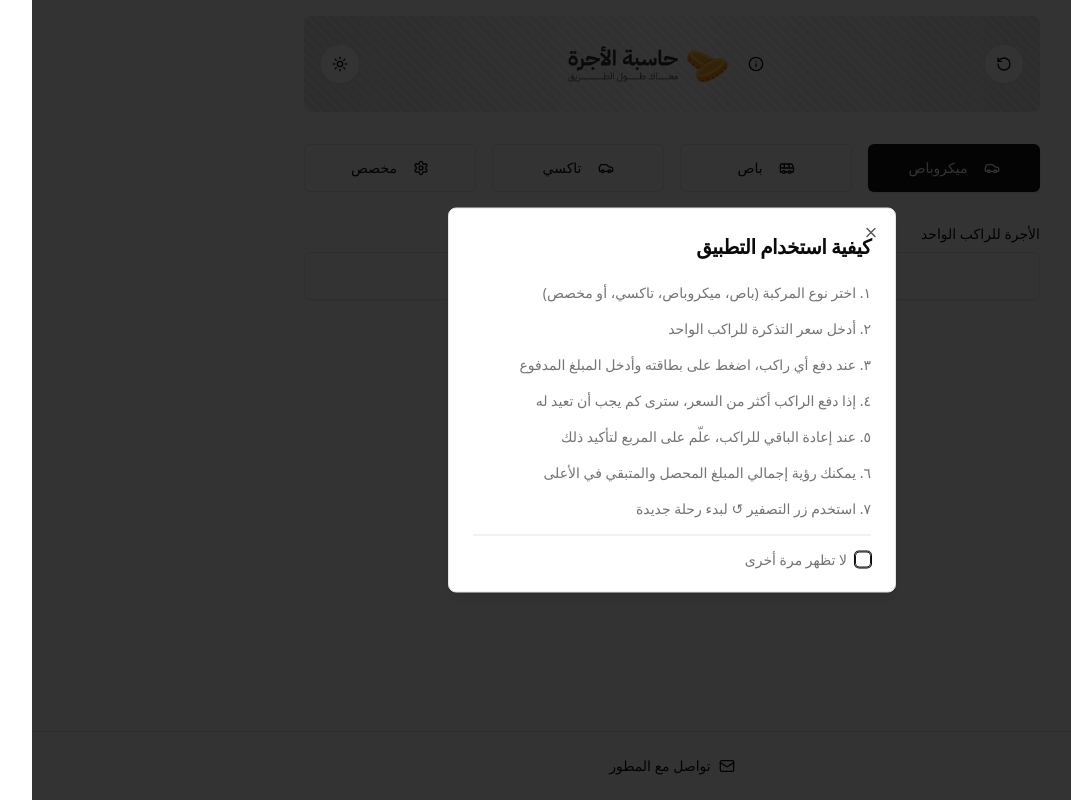
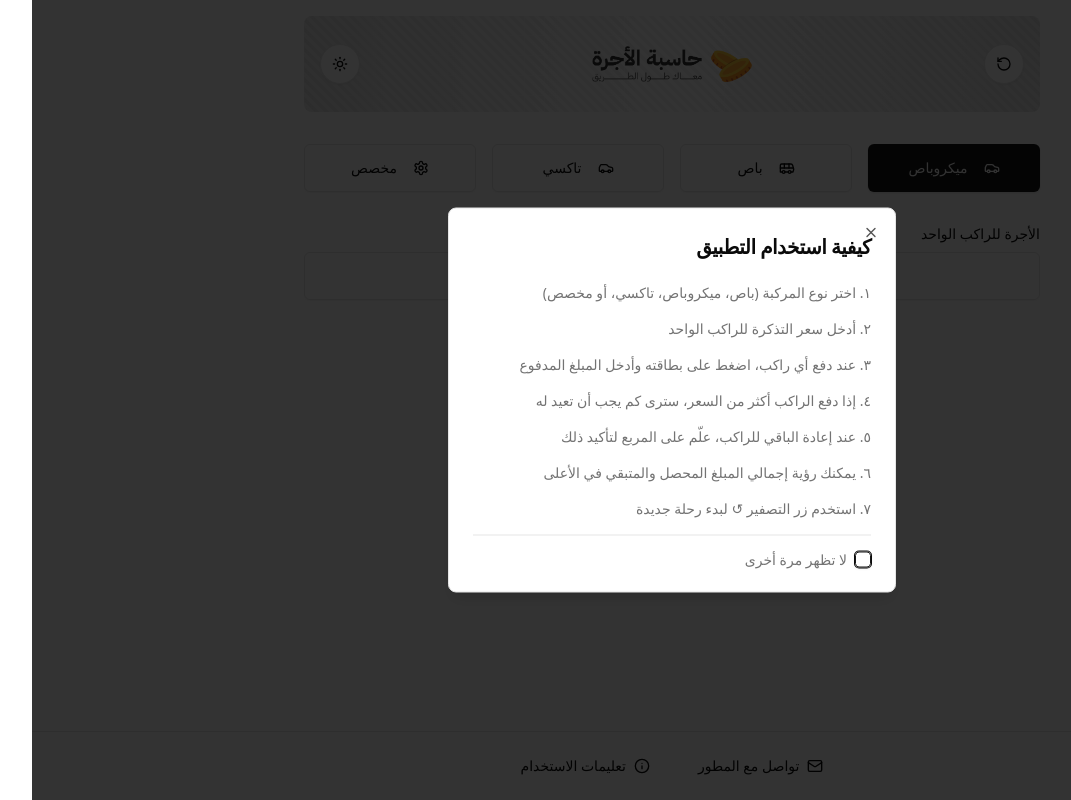
Before and after one commit to omarnazih/alojra, a Next.js app: page / in a window 1280 px wide. Shown: the whole page, without its empty margins (50-1121 px from the left). Built offline with nearby package versions, Linux system fonts and the light colour scheme.

Commit message:
ux enahcmnets

```diff
--- a/app/page.tsx
+++ b/app/page.tsx
@@ -318,18 +318,6 @@ export default function Home() {
             <RotateCcw className="h-4 w-4" />
           </Button>
           <div className="flex items-center gap-2 relative z-10">
-            <Button
-              variant="ghost"
-              size="icon"
-              onClick={() => {
-                trackEvent('instructions_opened');
-                setIsAutoOpened(false);
-                setInstructionsOpen(true);
-              }}
-              className="h-10 w-10 rounded-full"
-            >
-              <Info className="h-4 w-4" />
-            </Button>
             <div className="relative w-40 h-16">
               <Image
                 src="/logo-light.png"
@@ -609,7 +597,13 @@ export default function Home() {
           </DialogContent>
         </Dialog>
       </main>
-      <Footer />
+      <Footer
+        onInstructionsClick={() => {
+          trackEvent('instructions_opened');
+          setIsAutoOpened(false);
+          setInstructionsOpen(true);
+        }}
+      />
     </>
   );
 }
--- a/components/footer.tsx
+++ b/components/footer.tsx
@@ -1,14 +1,18 @@
 import { Button } from "@/components/ui/button";
-import { Mail } from "lucide-react";
+import { Mail, Info } from "lucide-react";
 
-export function Footer() {
+interface FooterProps {
+  onInstructionsClick: () => void;
+}
+
+export function Footer({ onInstructionsClick }: FooterProps) {
   const handleContactClick = () => {
     window.location.href = "mailto:omarnazihcs@gmail.com";
   };
 
   return (
     <footer className="fixed bottom-0 left-0 right-0 p-4 bg-background border-t">
-      <div className="container mx-auto flex justify-center">
+      <div className="container mx-auto flex justify-center gap-4">
         <Button
           variant="ghost"
           onClick={handleContactClick}
@@ -17,6 +21,14 @@ export function Footer() {
           <Mail className="h-4 w-4" />
           تواصل مع المطور
         </Button>
+        <Button
+          variant="ghost"
+          onClick={onInstructionsClick}
+          className="gap-2"
+        >
+          <Info className="h-4 w-4" />
+          تعليمات الاستخدام
+        </Button>
       </div>
     </footer>
   );
--- a/config/metadata.ts
+++ b/config/metadata.ts
@@ -4,7 +4,7 @@ export const siteConfig = {
   name: 'حاسبة الأجرة',
   description: 'تطبيق لحساب أجرة المواصلات العامة وتتبع دفعات الركاب',
   url: 'https://alojra.vercel.app',
-  ogImage: 'https://alojra.vercel.app/logo-dark.png',
+  ogImage: 'https://alojra.vercel.app/icon-512x512.png',
   lightOgImage: 'https://alojra.vercel.app/logo-light.png',
   links: {
     twitter: '@omarnazihcs',
--- a/next.config.mjs
+++ b/next.config.mjs
@@ -6,7 +6,7 @@ const nextConfig = {
   swcMinify: true,
   images: {
     formats: ['image/avif', 'image/webp'],
-    domains: ['ojra.vercel.app'],
+    remotePatterns: ['alojra.vercel.app'],
     deviceSizes: [640, 750, 828, 1080, 1200, 1920, 2048, 3840],
     imageSizes: [16, 32, 48, 64, 96, 128, 256, 384],
   },
```
